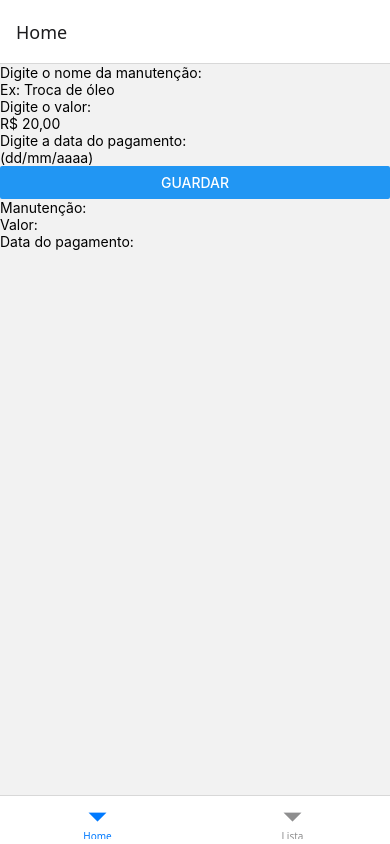
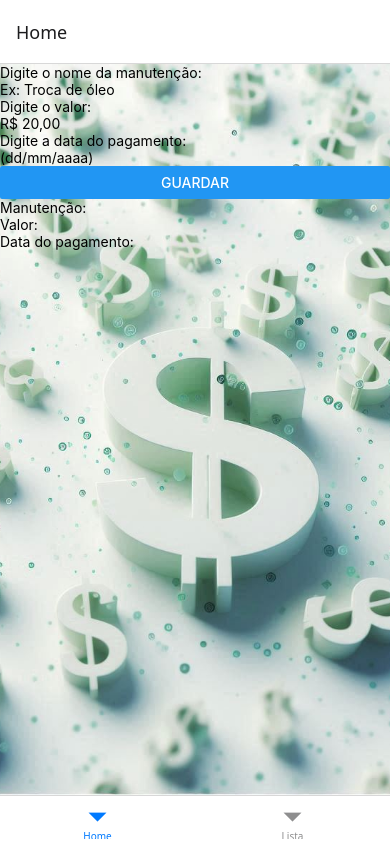
Before and after one commit to felipe-cesar-dev/ControleDoMotorista, a React Native app in the folder Financas/: screen /Home in a window 390 px wide. Built offline with nearby package versions, Linux system fonts and the light colour scheme.

Commit message:
Estruturando Código

```diff
--- a/Financas/App.js
+++ b/Financas/App.js
@@ -1,18 +1,12 @@
-import {ImageBackground } from 'react-native';
+
 import MyTabs from './navigation/tab-navigator';
 import { NavigationContainer } from '@react-navigation/native';
 
 const App = () => {
   return (
-    <ImageBackground
-    source={require('./assets/cifroes.jpeg')}
-    style={{ width: '100%', height: '100%' }}
-    >
-      <NavigationContainer>
-        <MyTabs/>
-      </NavigationContainer>
-    </ImageBackground>
-
+    <NavigationContainer>
+      <MyTabs/>
+    </NavigationContainer>
   );
 };
 
--- a/Financas/pages/Inicio.js
+++ b/Financas/pages/Inicio.js
@@ -1,5 +1,6 @@
 import { View, Text, TextInput, Button} from 'react-native';
 import React, { useState } from 'react';
+import {ImageBackground } from 'react-native';
 
 const TelaInicial = () => {
   const [nome, setNome] = useState('');
@@ -15,6 +16,10 @@ const TelaInicial = () => {
   };
 
     return(
+    <ImageBackground
+    source={require('../assets/cifroes.jpeg')}
+    style={{ width: '100%', height: '100%' }}
+    >
         <View>
         <Text>Digite o nome da manutenção:</Text>
         <TextInput
@@ -41,6 +46,7 @@ const TelaInicial = () => {
         <Text>Valor: {valorGuardado}</Text>
         <Text>Data do pagamento: {dataPagamento}</Text>
       </View>
+      </ImageBackground>
     )
 }
 
--- a/Financas/pages/Lista.js
+++ b/Financas/pages/Lista.js
@@ -1,8 +1,7 @@
-import { View, Text, TextInput, Button} from 'react-native';
-import React, { useState } from 'react';
+import { View, Text} from 'react-native';
+
 
 const Lista = () => {
-
     return(
         <View>
         <Text>Digite o nome da manutenção:</Text>
```
